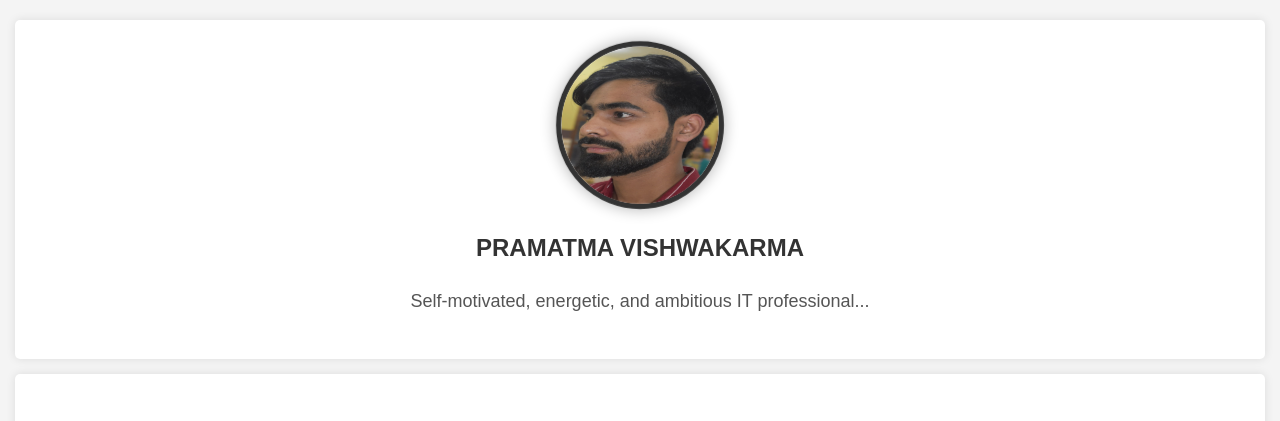
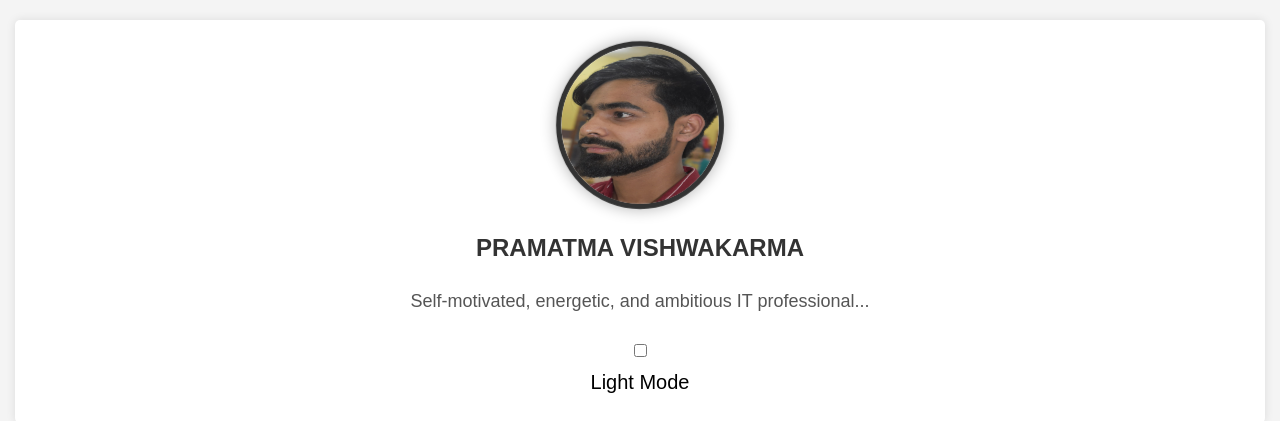
Before and after one commit to pramdevgan/pramdevgan.github.io, a plain HTML site: page index.html in a window 1280 px wide. Shown: the top 421 px of the page. Drawn offline with Linux system fonts and the light colour scheme.

Commit message:
Update index.html
Added Dark/Light mode switcher

```diff
--- a/index.html
+++ b/index.html
@@ -11,6 +11,14 @@
         <img src="profile.jpg" alt="Profile Picture" class="profile-picture">
         <h2>PRAMATMA VISHWAKARMA</h2>
         <p>Self-motivated, energetic, and ambitious IT professional...</p>
+
+         <div class="theme-switch-wrapper">
+            <label class="theme-switch" for="checkbox">
+                <input type="checkbox" id="checkbox">
+                <div class="slider round"></div>
+            </label>
+            <span id="theme-label">Light Mode</span>
+        </div>
     </section>
 
     <section id="summary">
```
